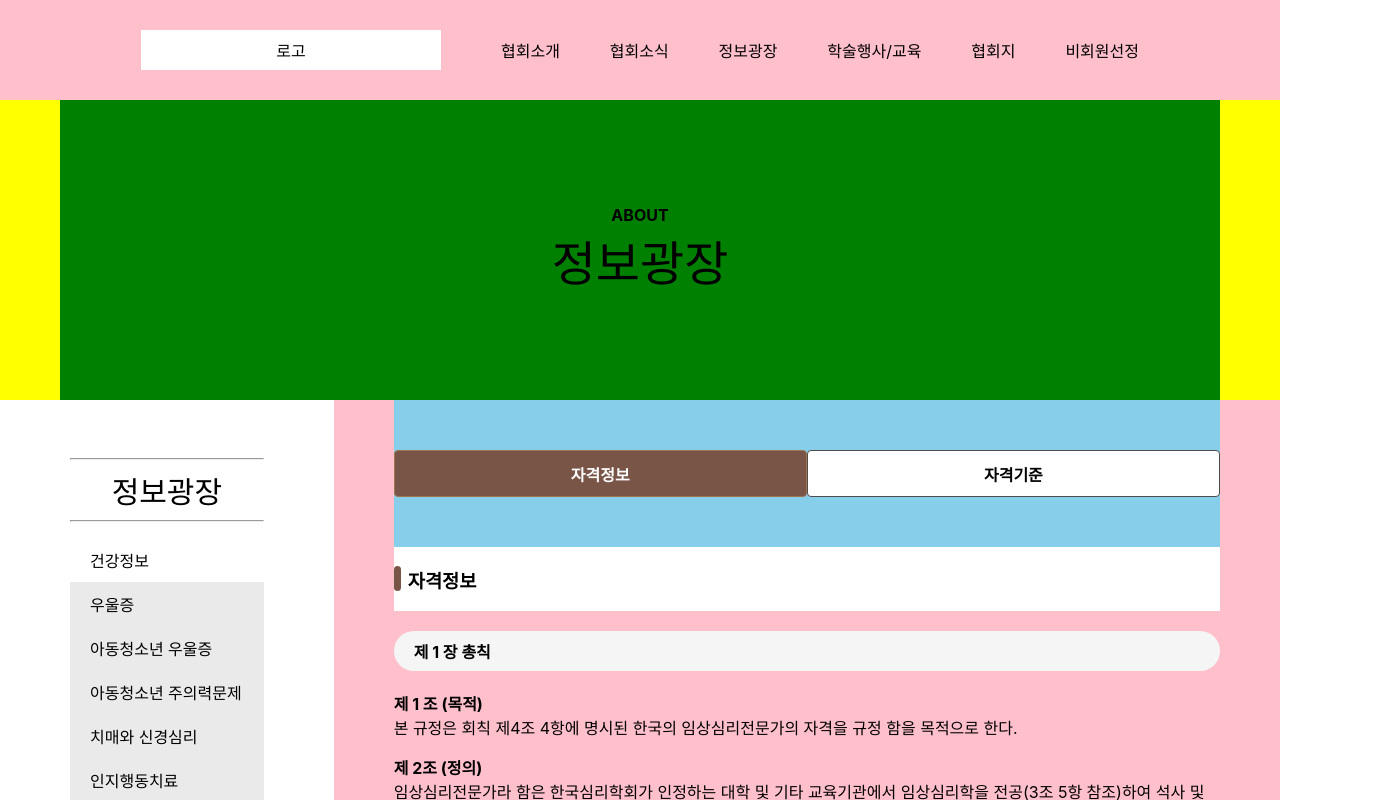
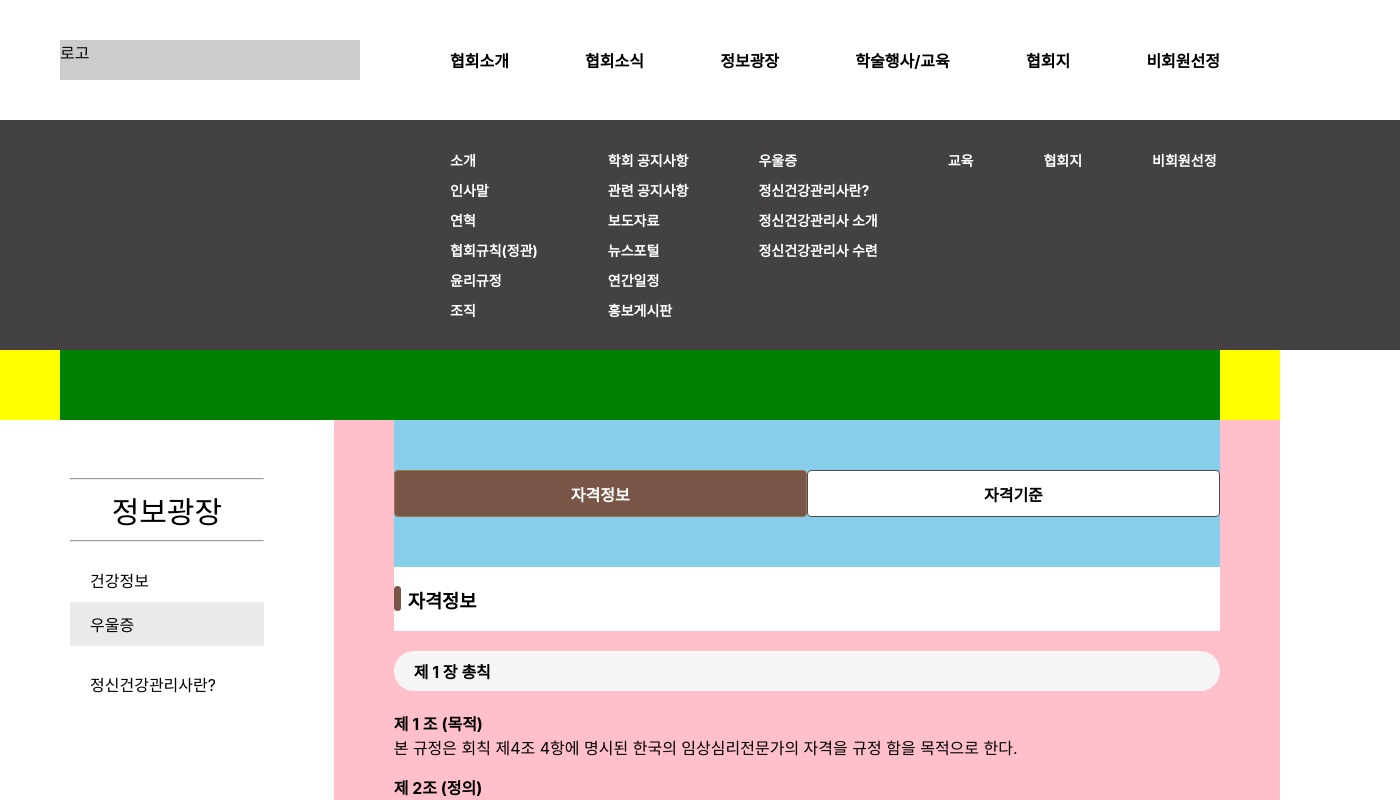
Before and after one commit to seasameoil/mental_health_website, a React (Create React App) app: page /information/sub02/1 in a window 1280 px wide. Both pictures are taken after a click on the element "건강정보". Shown: the top 800 px of the page, 1400 px wide, since content can reach past the window. Built offline with nearby package versions, Linux system fonts and the light colour scheme.

Commit message:
style: nav bar 전면 수정(+추가 수정 필요)

```diff
--- a/src/components/Nav.css
+++ b/src/components/Nav.css
@@ -1,29 +1,90 @@
-.Navigation {
+/* Nav.css */
+/* Header */
+
+header {
+    display: flex;
+    align-items: center;
+    padding: 40px 60px;
+  }
+
+  .header_logoImg {
+    width: 300px;
+    height: 40px;
+    background-color: rgb(204, 204, 204);
+    margin-right: 60px;
+  }
+
+  /* Navigation links */
+  .nav {
+    display: flex;
+    justify-content: space-between;
+    margin-left: 30px;
+    width: 100%;
+  }
+  .nav_link {
     display: flex;
     justify-content: center;
-    align-items: center;
-    padding: 0 60px;
-    height: 100px;
-    background-color: pink;
-}
-.Navigation .link_container {
+    text-decoration: none;
+    font-weight: bold;
+    transition: color 0.3s ease;
+  }
+
+  .nav_link:hover {
+    color: #ff9100;
+  }
+
+  /* Hover area */
+  .hover_area {
+    position: relative;
+  }
+
+  .hover {
+    position: absolute;
+    top: 100%;
+    left: 0;
     display: flex;
-    justify-content: space-between;
-    align-items: center;
-    padding: 0 60px;
-    height: 100px;
-    width: 55%; /*간격 수정*/
-}
-.Navigation .logo {
+    flex-wrap: wrap;
+    background-color: #434141;
+    width: 100%;
+    padding: 30px 60px;
+    /* /justify-content: center; */
+  }
+
+  .hover article {
     display: flex;
-    justify-content: center;
-    align-items: center;
-    width: 300px;
-    height: 40px;
-    background-color: white;
-    margin-left: 60px; /*수정*/
-}
-.Navigation a {
-    color: black;
+    flex-direction: column;
+    gap: 10px;
+  }
+
+  /* Apply styles to the specific links in each hover article */
+  .hover_introduce a,
+  .hover_news a,
+  .hover_information a,
+  .hover_education a,
+  .hover_journal a,
+  .hover_nonMember a {
     text-decoration: none;
-}
+    transition: color 0.3s ease;
+    color: white;
+    font-weight: bold;
+    margin-right: 70px; /*갈아엎어야 할 듯*/
+    font-size: 14px;
+  }
+
+  .hover_introduce a:hover,
+  .hover_news a:hover,
+  .hover_information a:hover,
+  .hover_education a:hover,
+  .hover_journal a:hover,
+  .hover_nonMember a:hover {
+    color: #ff9100;
+  }
+
+  /*수정 필요*/
+  .hover_introduce a {
+    margin-left: 390px;
+  }
+
+  .hover_nonMember a {
+    margin-right: 60px;
+  }
--- a/src/components/Nav.jsx
+++ b/src/components/Nav.jsx
@@ -1,85 +1,88 @@
-import React from "react";
-import { Link } from "react-router-dom";
+import React, { useState } from "react";
 import "./Nav.css";
+import { Link, Outlet } from "react-router-dom";
 
-const Nav = () => {
+export default function Nav() {
+  const [hover, setHover] = useState(false);
+
   return (
-    <div className="Navigation">
-      <Link to={"/"}>
-        <div className="logo">로고</div>
-      </Link>
+    <div className="nav_container">
+      <div className="container">
+      <header
+        onMouseEnter={() => setHover(true)}
+        onMouseLeave={() => setHover(false)}
+      >
+        <Link to="/">
+          <div className="header_logoImg">
+            로고
+          </div>
+        </Link>
 
-      <div className='link_container'>
-      <div>
-        <Link to={"/introduce/sub01/1"}>협회소개</Link>
-        {/*
-        <ul>
-          <Link to={"/introduce/sub01"}>소개</Link>
-          <ul>
-            <Link to={"introduce/sub01/1"}>학회소개</Link>
-            <Link to={"introduce/sub01/2"}>임상심리학소개</Link>
-            <Link to={"introduce/sub01/3"}>인사말</Link>
-            <Link to={"introduce/sub01/4"}>학회발자취</Link>
-          </ul>
-          <Link to={"/introduce/sub02"}>인사말</Link>
-          <Link to={"/introduce/sub03"}>학회발자취</Link>
-          <ul>
-            <Link to={"introduce/sub03/1"}>연혁</Link>
-            <Link to={"introduce/sub03/2"}>역대회장</Link>
-          </ul>
-          <Link to={"/introduce/sub04"}>학회 규정</Link>
-          <ul>
-            <Link to={"introduce/sub04/1"}>회칙 및 운영세칙</Link>
-            <Link to={"introduce/sub04/2"}>윤리규정</Link>
-            <Link to={"introduce/sub04/3"}>임상심리전문가 관련 규정</Link>
-            <Link to={"introduce/sub04/4"}>인권 및 회원권익위원회 운영규정</Link>
-          </ul>
-          <Link to={"/introduce/sub05"}>조직</Link>
-          <ul>
-            <Link to={"introduce/sub05/1"}>임원진</Link>
-            <Link to={"introduce/sub05/2"}>TF/(임시)위원회</Link>
-            <Link to={"introduce/sub05/3"}>대의원회</Link>
-            <Link to={"introduce/sub05/4"}>협의회</Link>
-            <Link to={"introduce/sub05/5"}>지회</Link>
-            <Link to={"introduce/sub05/6"}>연구회</Link>
-          </ul>
-        </ul>
-  */}
-      </div>
+        <div className="nav">
+          <Link className="nav_link" to="/introduce/sub01/1">
+            협회소개
+          </Link>
+          <Link className="nav_link" to="/news/sub01/1">
+            협회소식
+          </Link>
+          <Link className="nav_link" to="/information/sub01/1">
+            정보광장
+          </Link>
+          <Link className="nav_link" to="/education/sub01/1">
+            학술행사/교육
+          </Link>
+          <Link className="nav_link" to="/journal/sub01/1">
+            협회지
+          </Link>
+          <Link className="nav_link" to="/nonMember/sub01/1">
+            비회원선정
+          </Link>
+        </div>
 
-      <div>
-        <Link to={"/news/sub01/1"}>협회소식</Link>
-        {/*
-        <ul>
-          <Link to={"/news/sub01"}>공지.뉴스</Link>
-          <ul>
-            <Link>학회 공지사항</Link>
-            <Link>관련 공지사항</Link>
-            <Link>보도자료</Link>
-            <Link>뉴스포털</Link>
-          </ul>
-          <Link to={"/news/sub02"}>연간일정</Link>
-          <Link to={"/news/sub03"}>홍보게시판</Link>
-          <Link to={"/news/sub04"}>구인게시판</Link>
-        </ul>
-*/}
-      </div>
-      <div>
-        <Link to={"/information/sub01/1"}>정보광장</Link>
-      </div>
-      <div>
-        <Link to={"/education/sub01/1"}>학술행사/교육</Link>
-      </div>
-      <div>
-        <Link to={"/journal/sub01/1"}>협회지</Link>
-      </div>
-      <div>
-        <Link to={"/nonMember/sub01/1"}>비회원선정</Link>
-      </div>
+      </header>
 
+      <div
+        className="hover_area"
+        onMouseEnter={() => setHover(true)}
+        onMouseLeave={() => setHover(false)}
+      >
+        {hover === true && (
+          <div className="hover">
+            <article className="hover_introduce">
+              <Link to="/introduce/sub01/1">소개</Link>
+              <Link to="/introduce/sub02">인사말</Link>
+              <Link to="/introduce/sub03/1">연혁</Link>
+              <Link to="/introduce/sub04/1">협회규칙(정관)</Link>
+              <Link to="/introduce/sub04/2">윤리규정</Link>
+              <Link to="/introduce/sub05/1">조직</Link>
+            </article>
+            <article className="hover_news">
+              <Link to="/news/sub01/1">학회 공지사항</Link>
+              <Link to="/news/sub01/2">관련 공지사항</Link>
+              <Link to="/news/sub01/3">보도자료</Link>
+              <Link to="/news/sub01/4">뉴스포털</Link>
+              <Link to="/news/sub02">연간일정</Link>
+              <Link to="/news/sub03">홍보게시판</Link>
+            </article>
+            <article className="hover_information">
+              <Link to="/information/sub01/1">우울증</Link>
+              <Link>정신건강관리사란?</Link>
+              <Link to="/information/sub02/1">정신건강관리사 소개</Link>
+              <Link to="/information/sub02/2">정신건강관리사 수련</Link>
+            </article>
+            <article className="hover_education">
+              <Link to="/education/sub01/1">교육</Link>
+            </article>
+            <article className="hover_journal">
+              <Link to="/journal/sub01/1">협회지</Link>
+            </article>
+            <article className="hover_nonMember">
+              <Link to="/nonMember/sub01/1">비회원선정</Link>
+            </article>
+          </div>
+        )}
       </div>
     </div>
+    </div>
   );
-};
-
-export default Nav;
+}
--- a/src/components/category/category3.jsx
+++ b/src/components/category/category3.jsx
@@ -27,6 +27,7 @@ export default function Category3() {
                         <Link to={"/information/sub01/1"}>
                             <li className='sub-category'>우울증</li>
                         </Link>
+                        {/*
                         <Link to={"/information/sub01/2"}>
                             <li className='sub-category'>아동청소년 우울증</li>
                         </Link>
@@ -42,6 +43,7 @@ export default function Category3() {
                         <Link to={"/information/sub01/6"}>
                             <li className='sub-category'>게슈탈트심리치료</li>
                         </Link>
+                    */}
                     </div>
                     }
                 </ul>
```
